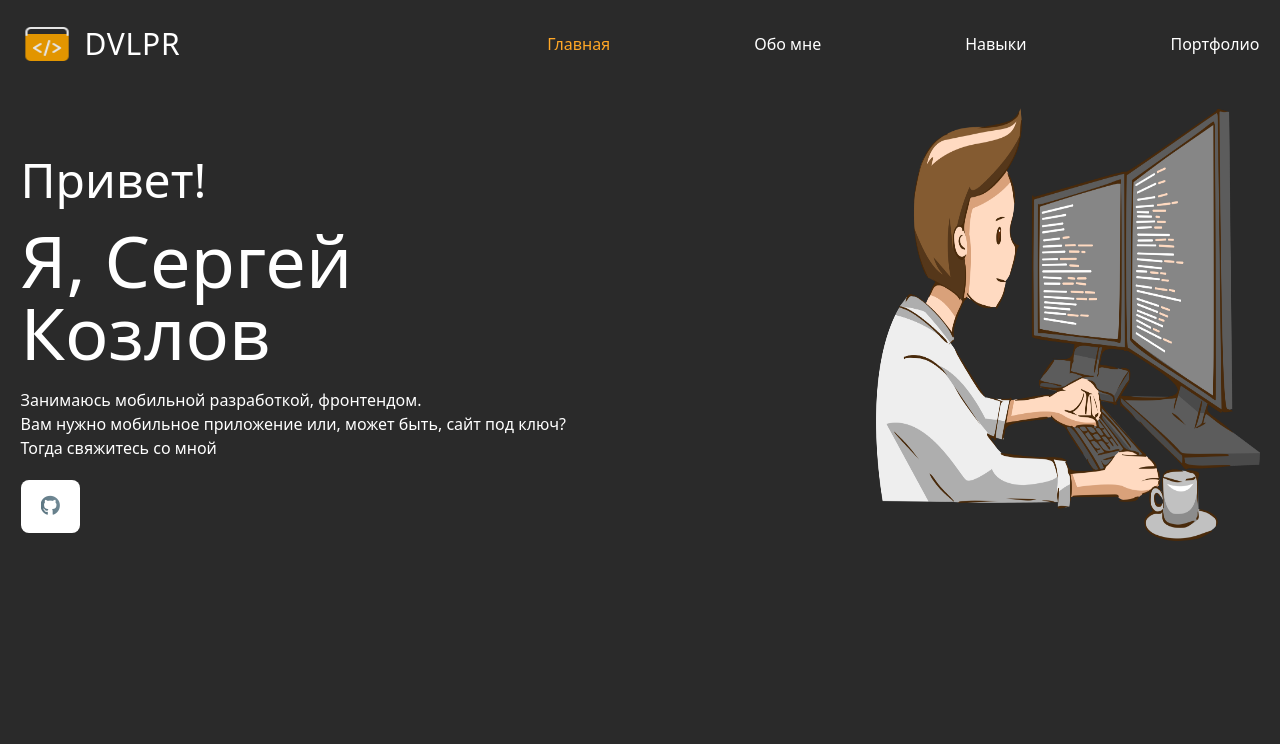
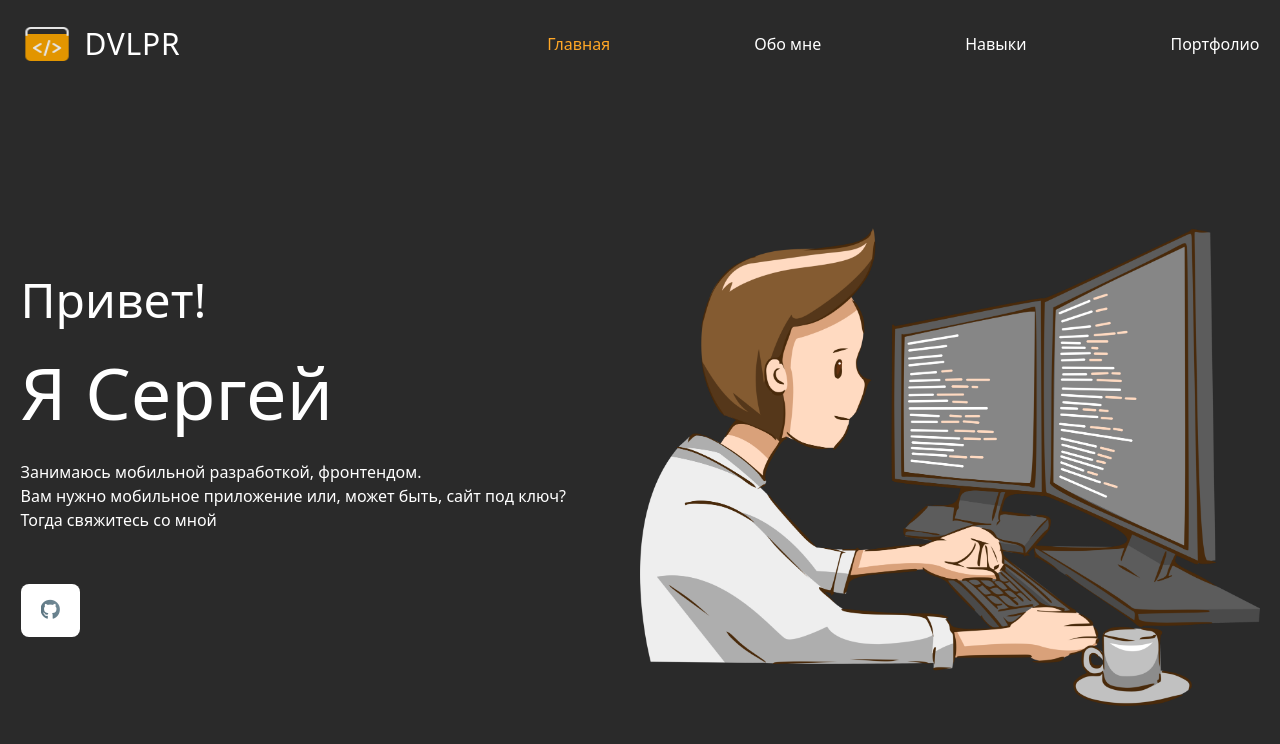
Before and after one commit to Sergey-Kozlov-developer/react-portfolio, a React (Vite) app: page / in a window 1280 px wide. Shown: the top 744 px of the page. Built offline with nearby package versions, Linux system fonts and the light colour scheme.

Commit message:
mobile adapt. home section

```diff
--- a/src/components/home/index.jsx
+++ b/src/components/home/index.jsx
@@ -7,7 +7,7 @@ import AnimatePage from "../animatePage";
 export const Home = () => {
 	return (
 		<AnimatePage>
-			<motion.section className="mt-40 flex w-full justify-between sm:mt-10 sm:flex-col-reverse md:flex-row">
+			<motion.section className="flex justify-between sm:mt-10 sm:flex-col-reverse md:mt-40 md:flex-row lg:mt-40 lg:w-full">
 				<div className="relative text-left sm:mt-2 md:mt-12 md:w-2/4">
 					<motion.h1
 						animate={{ x: [0, -70, 0], opacity: 1, scale: 1 }}
@@ -18,7 +18,7 @@ export const Home = () => {
 						}}
 						initial={{ opacity: 0, scale: 0.5 }}
 						whileHover={{ scale: 1.2 }}
-						className="text-white sm:mb-2 sm:text-xl md:mb-5 md:text-5xl"
+						className="text-white sm:mb-2 sm:text-xl md:mb-5 md:text-5xl lg:mb-8"
 					>
 						Привет!
 					</motion.h1>
@@ -31,9 +31,9 @@ export const Home = () => {
 						}}
 						initial={{ opacity: 0, scale: 0.5 }}
 						whileHover={{ scale: 1.2 }}
-						className=" text-white sm:mb-1 sm:whitespace-nowrap sm:text-2xl md:mb-5 md:whitespace-pre-line md:text-7xl"
+						className=" text-white sm:mb-1 sm:text-2xl md:mb-5 md:text-7xl lg:mb-8"
 					>
-						{`Я, Сергей\n Козлов`}
+						Я Сергей
 					</motion.h1>
 					<motion.p
 						animate={{ x: [100, 70, 0], opacity: 1, scale: 1 }}
@@ -58,7 +58,7 @@ export const Home = () => {
 						}}
 						initial={{ opacity: 0, scale: 0.5 }}
 						// whileHover={{ scale: 1.2 }}
-						className="mb-2 mr-2 rounded-lg bg-white px-5 py-2.5 text-sm hover:bg-orange-500 focus:z-10 focus:outline-none"
+						className="mb-2 mr-2 rounded-lg bg-white px-5 py-2.5 hover:bg-orange-500 focus:z-10 focus:outline-none lg:mt-8"
 					>
 						<Typography
 							as="a"
@@ -76,7 +76,7 @@ export const Home = () => {
 					whileHover={{ scale: 1.2 }}
 					whileTap={{ scale: 2 }}
 					transition={{ duration: 3 }}
-					className=" flex w-2/4 sm:w-full md:w-96"
+					className="flex sm:w-full md:h-96 md:w-96 lg:h-auto lg:w-2/4"
 				>
 					<img src={meImage} alt="Me" />
 				</motion.div>
```
